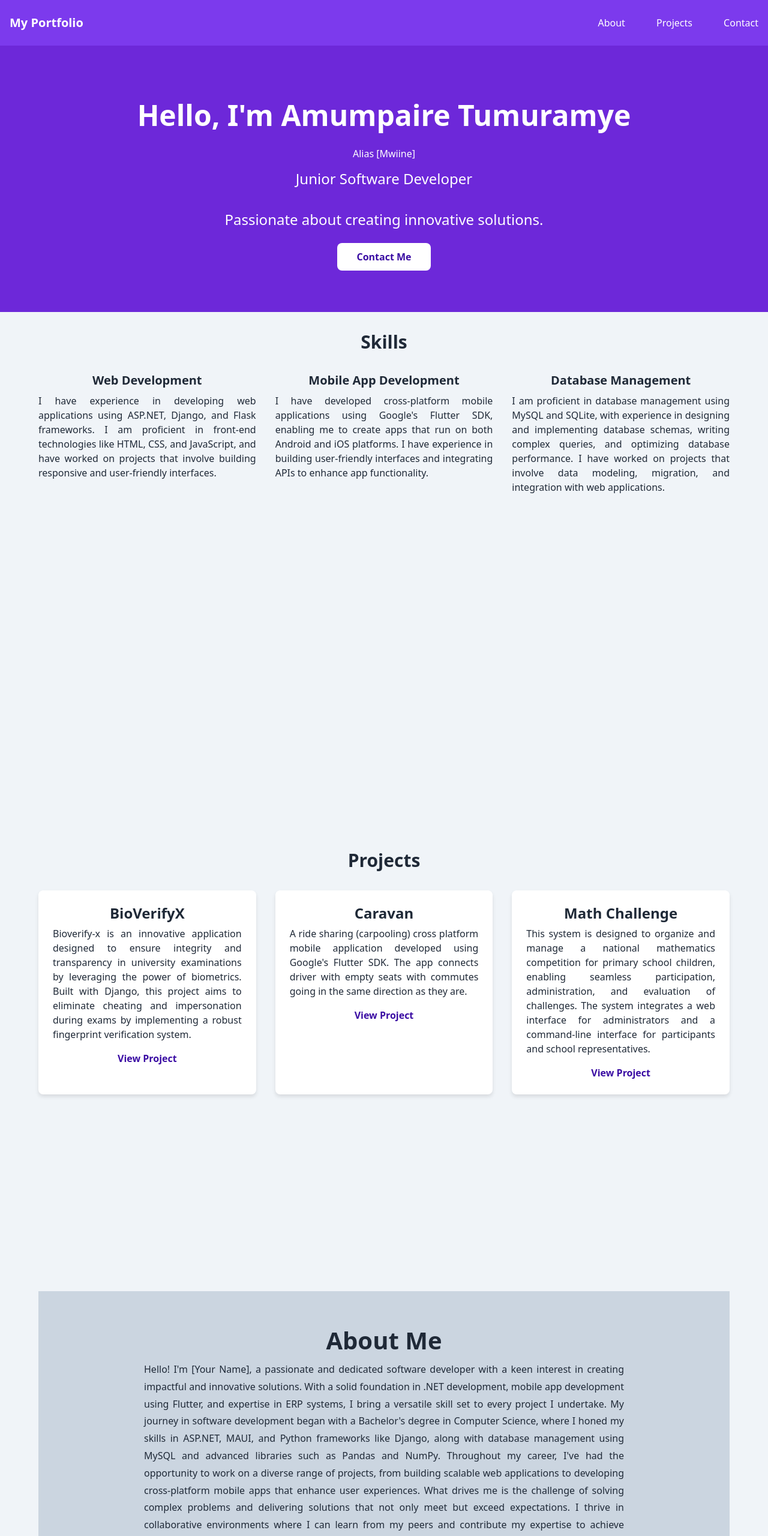
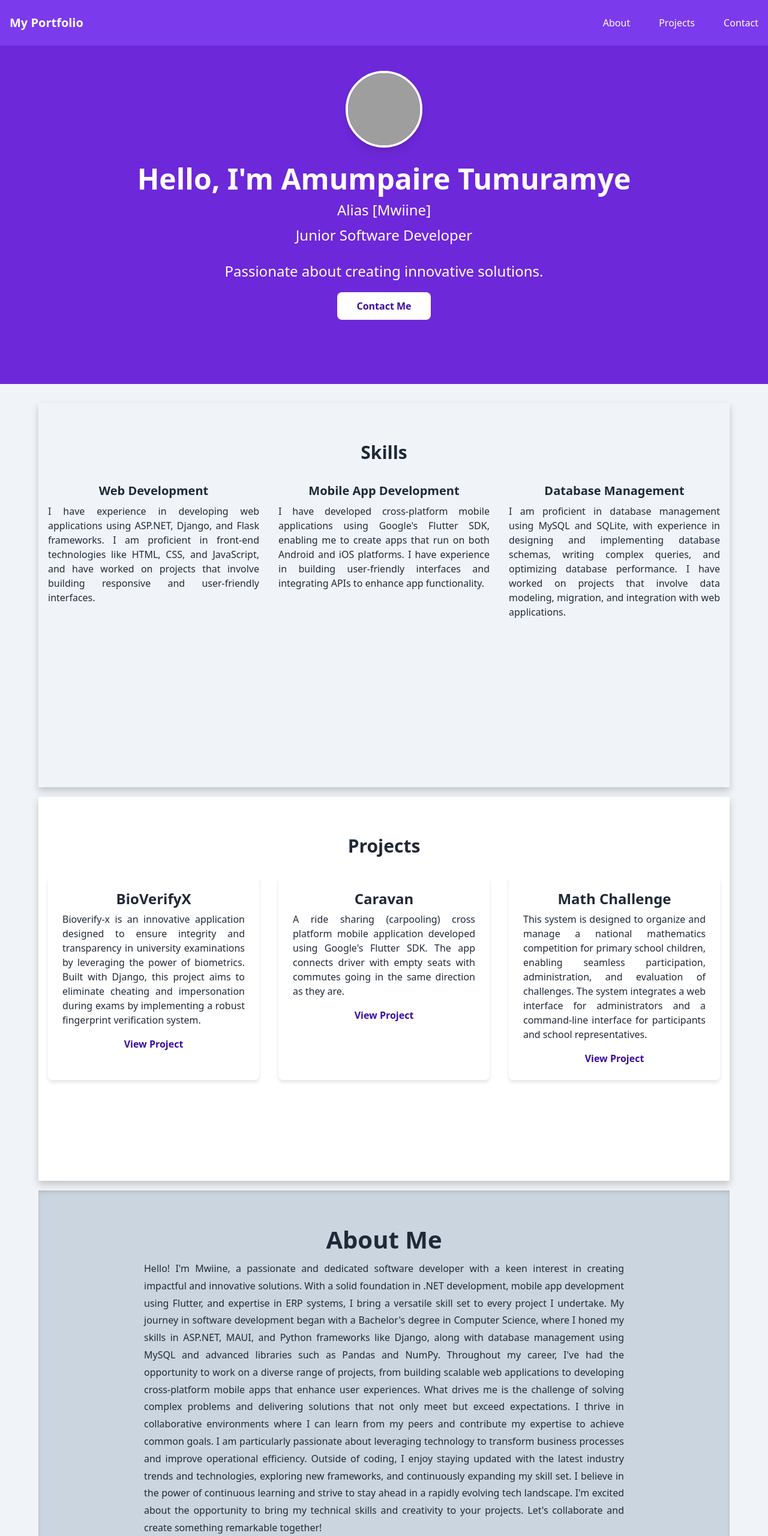
Before and after one commit to mwine-09/mwine-09.github.io, a plain HTML site: page index.html in a window 1280 px wide. Shown: the top 2560 px of the page at 60% size. Drawn offline with nearby package versions, Linux system fonts and the light colour scheme; grey boxes are pictures that could not be loaded.

Commit message:
version 1

```diff
--- a/index.html
+++ b/index.html
@@ -17,45 +17,62 @@
 </head>
 
 <body>
-
     <!-- Navigation bar -->
     <nav class="navbar bg-purple-600 text-white">
         <div class="container mx-auto flex justify-between items-center py-4">
             <a href="#" class="font-bold text-xl">My Portfolio</a>
-            <div>
-                <a href="#about" class="mr-4">About</a>
-                <a href="#projects" class="mr-4">Projects</a>
-                <a href="#contact">Contact</a>
+            <!-- <input type="checkbox" id="menu-toggle" class="hidden"> -->
+            <label for="menu-toggle" class="menu-icon cursor-pointer md:hidden">
+                <svg xmlns="http://www.w3.org/2000/svg" class="h-6 w-6" fill="none" viewBox="0 0 24 24"
+                    stroke="currentColor">
+                    <path stroke-linecap="round" stroke-linejoin="round" stroke-width="2" d="M4 6h16M4 12h16M4 18h16" />
+                </svg>
+            </label>
+            <div class="menu-content hidden md:flex space-x-4">
+                <a href="#about" class="hover:underline">About</a>
+                <a href="#projects" class="hover:underline">Projects</a>
+                <a href="#contact" class="hover:underline">Contact</a>
+            </div>
+        </div>
+        <div class="md:hidden">
+            <div id="mobile-menu" class="hidden flex-col bg-purple-700 text-white space-y-4 p-4">
+                <a href="#about" class="block">About</a>
+                <a href="#projects" class="block">Projects</a>
+                <a href="#contact" class="block">Contact</a>
             </div>
         </div>
     </nav>
-
     <!-- Hero section -->
-    <section class="hero bg-purple-700 text-white py-20">
-        <div class="container mx-auto">
-            <h1>Hello, I'm Amumpaire Tumuramye</h1>
-            <h3 class="mb-3">Alias [Mwiine]</h3>
-            <p>Junior Software Developer</p>
-            <p class="mt-4">Passionate about creating innovative solutions.</p>
+    <section class="hero bg-purple-700 text-white py-20 grid place-items-center">
+        <div class="container mx-auto text-center">
+            <div class="mb-8">
+                <img src="images/Range1.jpg" alt="Amumpaire Tumuramye"
+                    class="w-32 h-32 rounded-full border-4 border-white shadow-lg mx-auto">
+            </div>
+            <h1 class="text-4xl font-bold">Hello, I'm Amumpaire Tumuramye</h1>
+            <h3 class="mb-3 text-2xl">Alias [Mwiine]</h3>
+            <p class="text-xl">Junior Software Developer</p>
+            <p class="mt-4 text-lg">Passionate about creating innovative solutions.</p>
             <div class="mt-8">
                 <a href="#contact"
-                    class="btn bg-white text-purple-600 hover:bg-purple-400 hover:text-white font-bold py-2 px-4 rounded">Contact
-                    Me</a>
+                    class="btn bg-white text-purple-600 hover:bg-purple-400 hover:text-white font-bold py-2 px-4 rounded">
+                    Contact Me
+                </a>
             </div>
         </div>
     </section>
 
-    <!-- skills section -->
     <div class="container mx-auto mt-8" style="width: 90%;">
-
-        <section class="skills vh-100" id="skills" style="height:100vh;">
+        <!-- skills section -->
+        <section class="skills vh-100" id="skills">
             <div class="container mx-auto text-center">
                 <h2 class="text-3xl font-bold"> Skills </h2>
                 <div class="grid grid-cols-1 md:grid-cols-2 lg:grid-cols-3 gap-8 mt-8 ">
                     <!-- Skill card 1 -->
-                    <div class="skill-card" data-aos="fade-up" data-aos-duration="1000">
+                    <div class="skill-card">
                         <h3 class="text-xl font-bold mb-2">Web Development</h3>
-                        <p class="mb-4 text-justify">I have experience in developing web applications using ASP.NET,
+                        <p class="mb-4 text-justify" data-aos="fade-up" data-aos-duration="1000">I have experience in
+                            developing web applications using ASP.NET,
                             Django,
                             and
                             Flask frameworks. I am proficient in front-end technologies like HTML, CSS, and JavaScript,
@@ -89,7 +106,7 @@
 
 
         <!-- Projects section -->
-        <section class="projects" id="projects" style="height: 100vh;">
+        <section class="projects" id="projects">
             <div class="container mx-auto text-center">
                 <h2 class="text-3xl font-bold"> Projects </h2>
                 <div class="grid grid-cols-1 md:grid-cols-2 lg:grid-cols-3 gap-8 mt-8 ">
@@ -139,11 +156,11 @@
         </section>
 
         <!-- About section -->
-        <section class="about" id="about" data-aos="fade-up" data-aos-duration="1000" style="height: 100vh;">
+        <section class="about" id="about" data-aos="fade-up" data-aos-duration="1000">
             <div class="container mx-auto">
                 <h2 class="text-3xl font-bold mb-8">About Me</h2>
                 <p class="mb-6 text-justify">
-                    Hello! I'm [Your Name], a passionate and dedicated software developer with a keen interest in
+                    Hello! I'm Mwiine, a passionate and dedicated software developer with a keen interest in
                     creating
                     impactful and
                     innovative solutions. With a solid foundation in .NET development, mobile app development using
@@ -183,16 +200,17 @@
                     collaborate and
                     create something remarkable together!
                 </p>
-                <a href="/images/arnold-francisca-f77Bh3inUpE-unsplash.jpg" class="btn">Download Resume</a>
+                <a href="#" class="btn">Download Resume</a>
             </div>
         </section>
 
         <!-- Contact section -->
-        <section class="contact" id="contact" data-aos="fade-up" data-aos-duration="1000" style="height: 100vh;">
+        <section class="contact" id="contact" data-aos="fade-up" data-aos-duration="1000">
             <div class="container mx-auto">
                 <h2 class="text-3xl font-bold mb-8">Contact Me</h2>
                 <p class="mb-6">Feel free to reach out to discuss collaboration opportunities or to say hello!</p>
-                <a href="mailto:yourname@example.com" class="btn">Send Email</a>
+                <p class="mb-6">Phone: +256 760-588-927</p>
+                <a href="mailto:amumpairetumuramye09@gmail.com" class="btn">Send Email</a>
             </div>
         </section>
 
@@ -226,6 +244,14 @@
         });
     </script>
 
+    <script>
+        // JavaScript to toggle the mobile menu
+        document.querySelector('.menu-icon').addEventListener('click', function () {
+            const mobileMenu = document.getElementById('mobile-menu');
+            mobileMenu.classList.toggle('hidden');
+        });
+    </script>
+
 
 
 </body>
--- a/styles/css/style.css
+++ b/styles/css/style.css
@@ -9,6 +9,12 @@
         .navbar {
             background-color: #3A0CA3; /* Deep Purple */
             color: #fff;
+
+        }
+        nav{
+            position: fixed;
+            z-index: 1;
+            width: 100vw;
         }
 
         .navbar a {
@@ -27,6 +33,12 @@
             color: #fff;
             padding: 6rem 0;
             text-align: center;
+        }
+
+        section{
+            padding: 4rem 0;
+            min-height: 80vh;
+            margin-bottom: 1rem;
         }
 
         .hero h1 {
@@ -58,6 +70,8 @@
         /* Projects section */
         .projects {
             padding: 4rem 0;
+            background-color: #fff;
+            box-shadow: inset 0 4px 6px rgba(0, 0, 0, 0.1);
         }
 
         .project-card {
@@ -66,6 +80,21 @@
             border-radius: 0.5rem;
             padding: 1.5rem;
             transition: all 0.3s ease;
+        }
+
+        #skills {
+            padding: 4rem 1rem;
+            /* background-color: #CBD5E0; Light Gray */
+            box-shadow: 0 6px 12px rgba(0, 0, 0, 0.2);
+
+            text-align: center;
+
+
+        }
+        #projects {
+            padding: 4rem 1rem;
+
+            box-shadow: 0 6px 12px rgba(0, 0, 0, 0.2);
         }
 
         .project-card:hover {
@@ -98,9 +127,40 @@
         .about {
             background-color: #CBD5E0; /* Light Gray */
             padding: 4rem 0;
+
             text-align: center;
+            box-shadow: inset 0 4px 6px rgba(0, 0, 0, 0.1);
         }
 
+        @media screen and (max-width: 600px) {
+            #about {
+                padding: 2rem 1rem;
+            }
+        }
+        /*  760px media */
+        @media screen and (max-width: 770px) {
+            #about {
+                padding: 2rem 2rem;
+            }
+        }
+/* 912px media */
+        @media screen and (max-width: 990px) {
+            #about {
+                padding: 2rem 2rem;
+            }
+        }
+
+
+
+        /* 1024 */
+        @media screen and (max-width: 1024px) {
+          /* section */
+            section{
+                padding: 4rem 2;
+                height: max-content;
+                margin-bottom: 1rem;
+        }
+    }
         .about h2 {
             font-size: 2.5rem;
             font-weight: bold;
```
